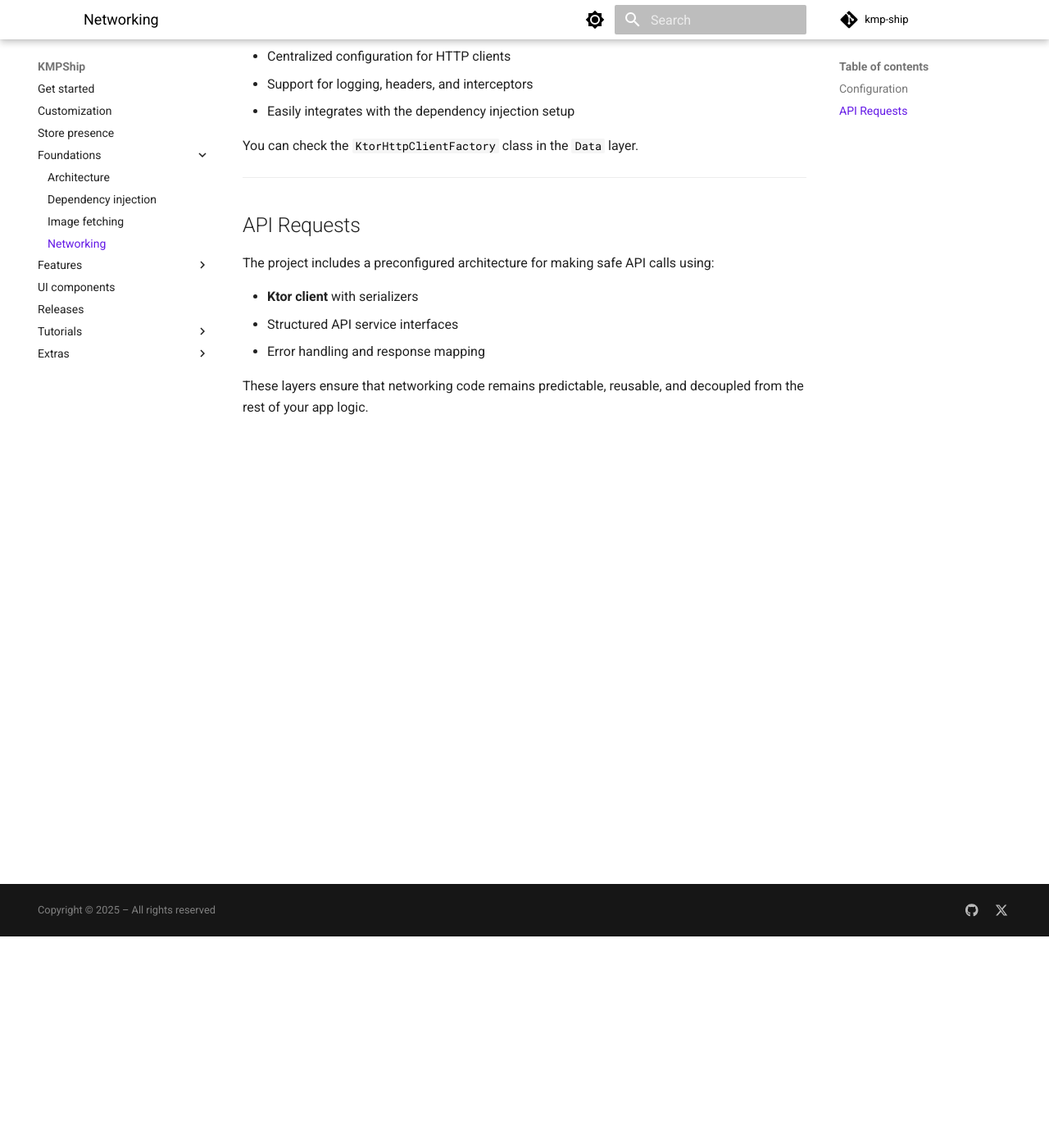
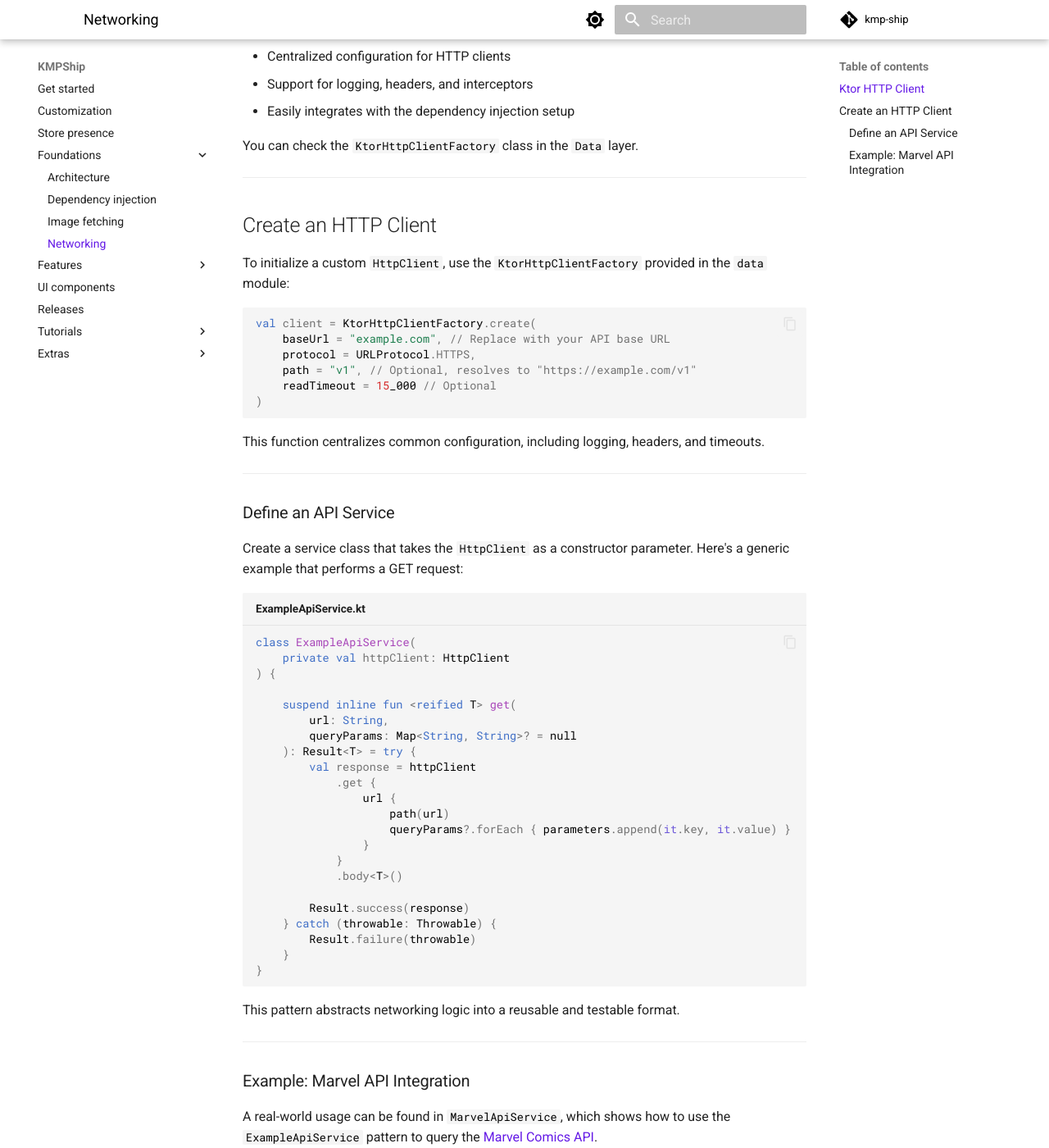
Before and after one commit to Tweener/kmpshipdoc, an MkDocs documentation site: the page built from docs/foundations/networking.md, in a window 1280 px wide and 1400 px high, scrolled down 258 px. Shown: the whole window at 82% size. Built offline with MkDocs 1.6.1 and Material for MkDocs 9.7.7, drawn with Linux system fonts in a browser that asks for light colours; some of the changed text lies outside the part shown.

Commit message:
Networking - Add doc to showcase how to create and use a HTTPClient

````diff
--- a/docs/foundations/networking.md
+++ b/docs/foundations/networking.md
@@ -2,7 +2,7 @@
 
 ---
 
-## Configuration
+## Ktor HTTP Client
 
 All networking is configured using [**Ktor**](https://ktor.io/), a multiplatform networking client.
 
@@ -14,12 +14,99 @@ You can check the `KtorHttpClientFactory` class in the `Data` layer.
 
 ---
 
-## API Requests
+## Create an HTTP Client
 
-The project includes a preconfigured architecture for making safe API calls using:
+To initialize a custom `HttpClient`, use the `KtorHttpClientFactory` provided in the `data` module:
 
-* **Ktor client** with serializers
-* Structured API service interfaces
-* Error handling and response mapping
+```kotlin
+val client = KtorHttpClientFactory.create(
+    baseUrl = "example.com", // Replace with your API base URL
+    protocol = URLProtocol.HTTPS,
+    path = "v1", // Optional, resolves to "https://example.com/v1"
+    readTimeout = 15_000 // Optional
+)
+```
 
-These layers ensure that networking code remains predictable, reusable, and decoupled from the rest of your app logic.
+This function centralizes common configuration, including logging, headers, and timeouts.
+
+---
+
+### Define an API Service
+
+Create a service class that takes the `HttpClient` as a constructor parameter. Here's a generic example that performs a GET request:
+
+```kotlin title="ExampleApiService.kt"
+class ExampleApiService(
+    private val httpClient: HttpClient
+) {
+
+    suspend inline fun <reified T> get(
+        url: String,
+        queryParams: Map<String, String>? = null
+    ): Result<T> = try {
+        val response = httpClient
+            .get {
+                url {
+                    path(url)
+                    queryParams?.forEach { parameters.append(it.key, it.value) }
+                }
+            }
+            .body<T>()
+
+        Result.success(response)
+    } catch (throwable: Throwable) {
+        Result.failure(throwable)
+    }
+}
+```
+
+This pattern abstracts networking logic into a reusable and testable format.
+
+---
+
+### Example: Marvel API Integration
+
+A real-world usage can be found in `MarvelApiService`, which shows how to use the `ExampleApiService` pattern to query the [Marvel Comics API](https://developer.marvel.com/).
+
+This is how you create an HTTPClient:
+
+```kotlin title="DataSourceModule.kt"
+single {
+    MarvelApiService(
+        httpClient = KtorHttpClientFactory.create(baseUrl = "gateway.marvel.com/v1/public", readTimeout = 3000L),
+        publicApiKey = "{use your public key here}",
+        privateApiKey = "{use your private key here}",
+    )
+}
+factoryOf(::MarvelApiDataSource)
+```
+
+And this is how to use the `MarvelApiService` to fetch comics:
+
+```kotlin title="MarvelApiDataSource.kt"
+class MarvelApiDataSource(
+    private val marvelApiService: MarvelApiService,
+) {
+
+    companion object {
+        private const val API_QUERY_PARAM_OFFSET = "offset"
+        private const val API_QUERY_PARAM_LIMIT = "limit"
+
+        private const val API_PATH_COMICS = "comics"
+    }
+
+    suspend fun getComics(offset: Int? = null, limit: Int? = null): Result<List<MarvelApiComicModel>> =
+        marvelApiService
+            .get<MarvelApiComicModel>(
+                url = API_PATH_COMICS,
+                queryParams = mutableMapOf<String, String>().apply {
+                    offset?.let { put(API_QUERY_PARAM_OFFSET, it.toString()) }
+                    limit?.let { put(API_QUERY_PARAM_LIMIT, it.toString()) }
+                },
+            )
+            .fold(
+                onSuccess = { Result.success(it.data.results) },
+                onFailure = { Result.failure(it) }
+            )
+}
+```
````
